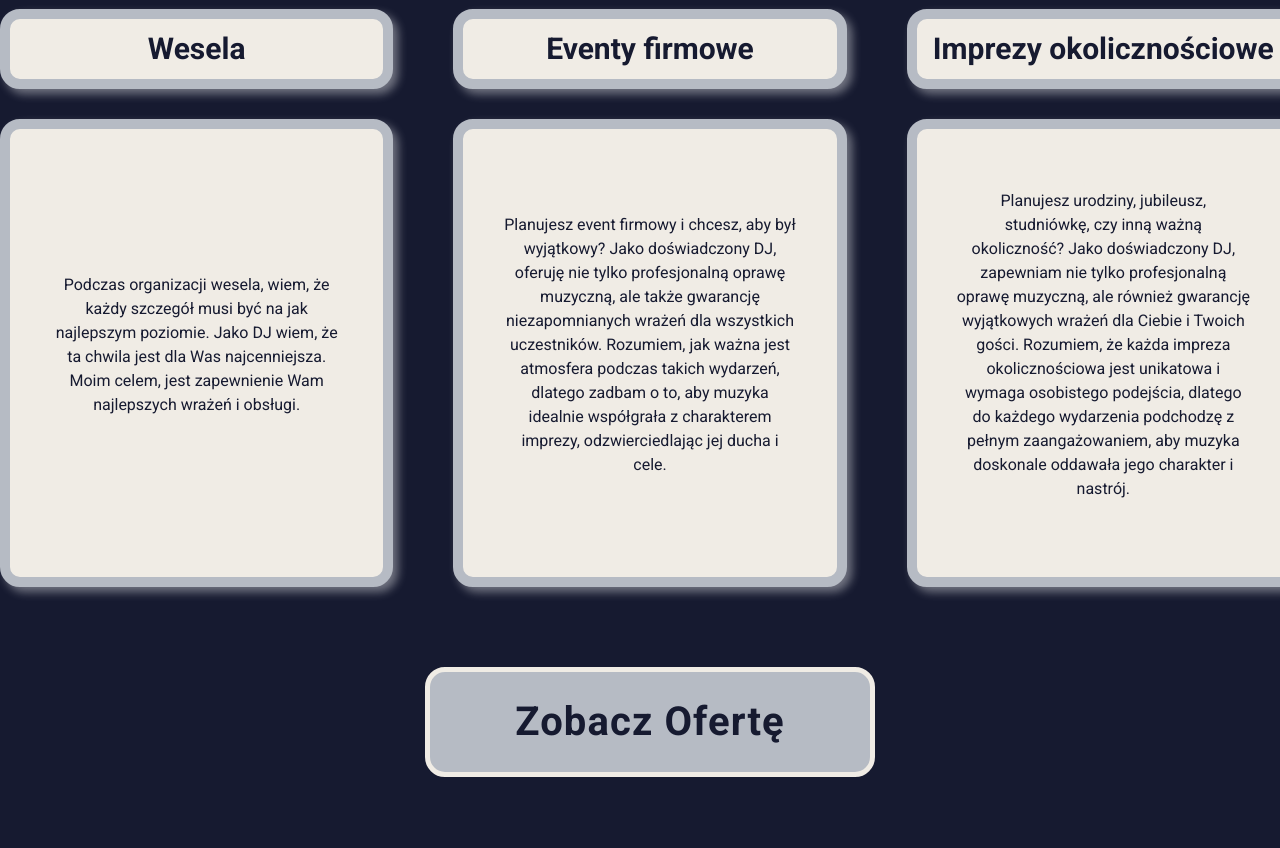
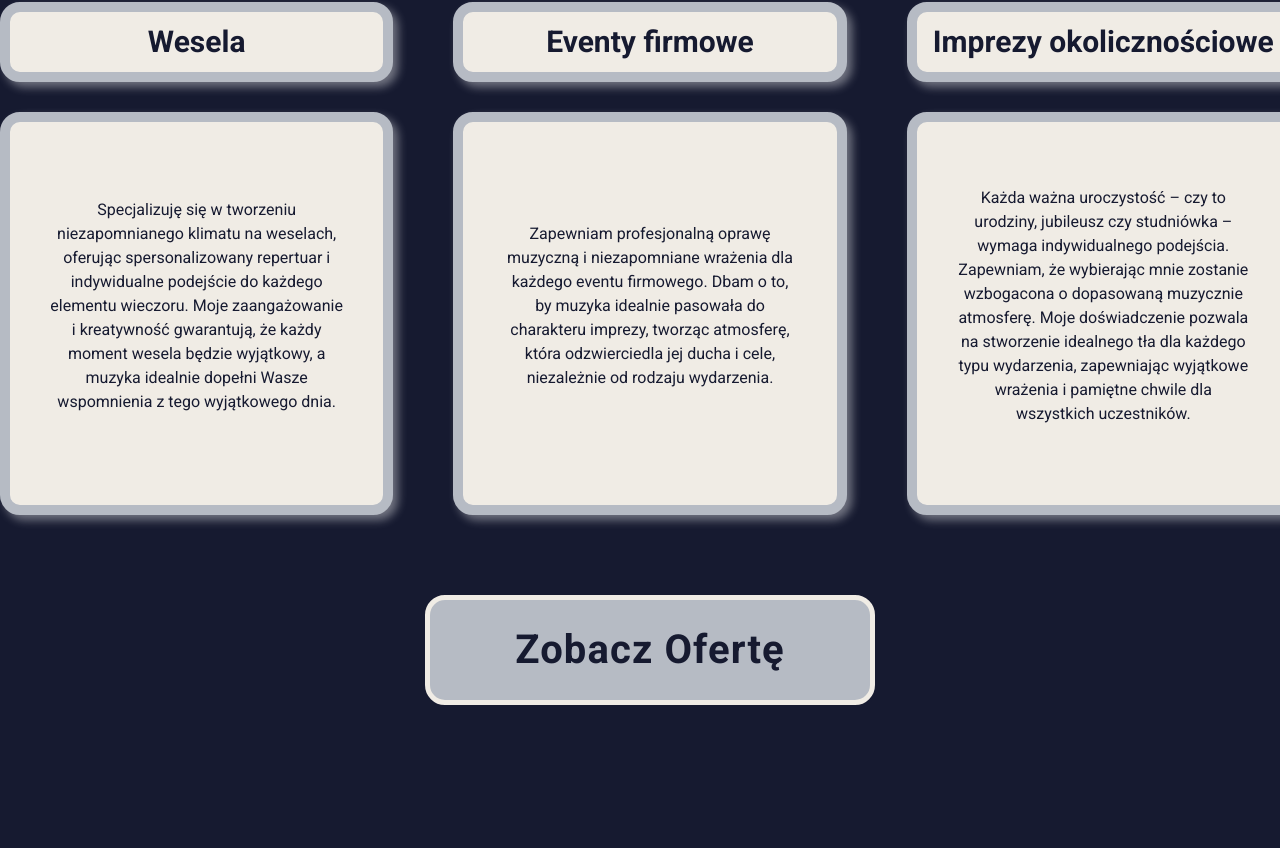
Before and after one commit to patryk-pi/Baby_Feed, a Next.js app: page / in a window 1280 px wide. Shown: the part 1532-2380 px from the top of the page. Built offline with nearby package versions, Linux system fonts and the light colour scheme.

Commit message:
changed texts in Event components:

```diff
--- a/src/components/Hero/_hero.scss
+++ b/src/components/Hero/_hero.scss
@@ -1,5 +1,5 @@
 .hero {
-    background-image: linear-gradient(rgba(22, 26, 48, 0.8) 0%, #161a30 30%);
+    background-image: linear-gradient(rgba(22, 26, 48, 0.8) 0%, #161a30 20%);
     padding-top: 3rem;
     border-top-left-radius: 12rem;
     border-top-right-radius: 12rem;
@@ -15,7 +15,6 @@
         text-align: center;
         font-weight: 700;
         margin-bottom: 8rem;
-        margin-top: 10rem;
         letter-spacing: 1.8px;
         background-color: $color-white;
         padding: 3rem 6rem;
--- a/src/constants/constants.tsx
+++ b/src/constants/constants.tsx
@@ -1,6 +1,6 @@
 export const weddingTitle: string = "Wesela";
 export const weddingText1: string =
-    "Podczas organizacji wesela, wiem, że każdy szczegół musi być na jak najlepszym poziomie. Jako DJ wiem, że ta chwila jest dla Was najcenniejsza. Moim celem, jest zapewnienie Wam najlepszych wrażeń i obsługi.";
+    "Specjalizuję się w tworzeniu niezapomnianego klimatu na weselach, oferując spersonalizowany repertuar i indywidualne podejście do każdego elementu wieczoru. Moje zaangażowanie i kreatywność gwarantują, że każdy moment wesela będzie wyjątkowy, a muzyka idealnie dopełni Wasze wspomnienia z tego wyjątkowego dnia.";
 // export const weddingText2: string =
 //     "Dodatkowo, moja praca to nie tylko granie muzyki – to tworzenie niezapomnianego klimatu, który pozostanie z Wami na lata. Rozumiem, jak ważna jest indywidualność każdej pary, dlatego oferuję spersonalizowany repertuar i elastyczne podejście do każdego elementu wesela. Możecie liczyć na moją kreatywność, doświadczenie oraz zaangażowanie, aby każdy moment był wyjątkowy.";
 // export const weddingText3: string =
@@ -8,8 +8,8 @@ export const weddingText1: string =
 
 export const companyTitle: string = "Eventy firmowe";
 export const companyText: string =
-    "Planujesz event firmowy i chcesz, aby był wyjątkowy? Jako doświadczony DJ, oferuję nie tylko profesjonalną oprawę muzyczną, ale także gwarancję niezapomnianych wrażeń dla wszystkich uczestników. Rozumiem, jak ważna jest atmosfera podczas takich wydarzeń, dlatego zadbam o to, aby muzyka idealnie współgrała z charakterem imprezy, odzwierciedlając jej ducha i cele.";
+    "Zapewniam profesjonalną oprawę muzyczną i niezapomniane wrażenia dla każdego eventu firmowego. Dbam o to, by muzyka idealnie pasowała do charakteru imprezy, tworząc atmosferę, która odzwierciedla jej ducha i cele, niezależnie od rodzaju wydarzenia.";
 
 export const partyTitle: string = "Imprezy okolicznościowe";
 export const partyText: string =
-    "Planujesz urodziny, jubileusz, studniówkę, czy inną ważną okoliczność? Jako doświadczony DJ, zapewniam nie tylko profesjonalną oprawę muzyczną, ale również gwarancję wyjątkowych wrażeń dla Ciebie i Twoich gości. Rozumiem, że każda impreza okolicznościowa jest unikatowa i wymaga osobistego podejścia, dlatego do każdego wydarzenia podchodzę z pełnym zaangażowaniem, aby muzyka doskonale oddawała jego charakter i nastrój.";
+    "Każda ważna uroczystość – czy to urodziny, jubileusz czy studniówka – wymaga indywidualnego podejścia. Zapewniam, że wybierając mnie zostanie wzbogacona o dopasowaną muzycznie atmosferę. Moje doświadczenie pozwala na stworzenie idealnego tła dla każdego typu wydarzenia, zapewniając wyjątkowe wrażenia i pamiętne chwile dla wszystkich uczestników.";
```
